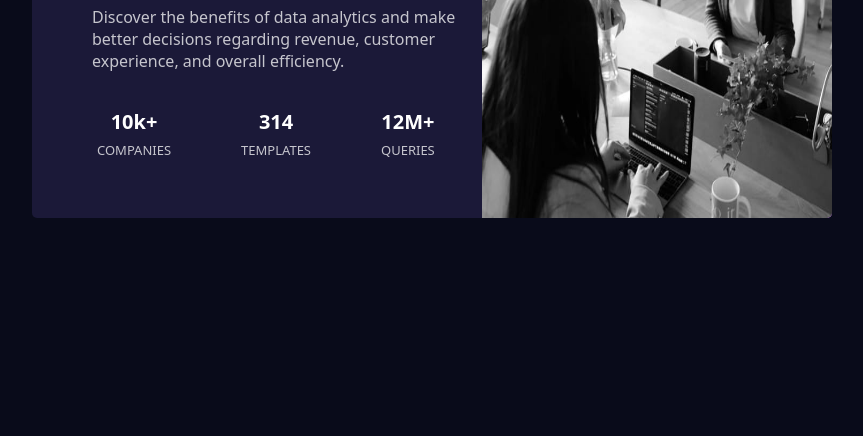
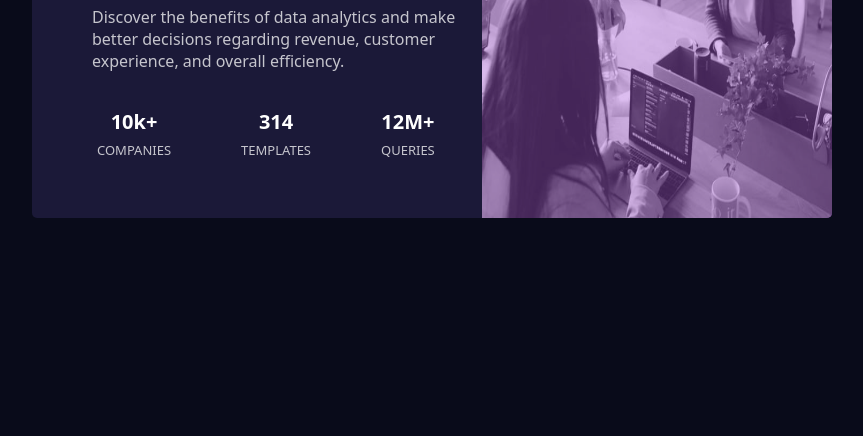
Before and after one commit to bcharles890/Frontend-Mentor---Stats-preview-card-component-main, a plain HTML site: page src/index.html in a window 1280 px wide. Shown: the part 364-800 px from the top of the page, without its empty margins (208-1071 px from the left). Drawn offline with Linux system fonts and the light colour scheme; a web font is replaced by a local one.

Commit message:
fixed issue with color chang of pic by opacity

```diff
--- a/src/style.css
+++ b/src/style.css
@@ -116,9 +116,11 @@
     #img-container{
         display: flex;
         justify-content: center;
-        background-color: hsla(277, 64%, 61%, .6);
-        z-index: 1;
+        background-color: hsl(277, 64%, 61%);
+        z-index: -1;
         border-radius: 0px 5px 5px 0px;
+        height: 380px;
+        width: 350px;
 
     }
 
@@ -126,9 +128,11 @@
 
        height: 380px;
        width: 350px;
-       background-color: hsl(277, 64%, 61%);
+       background-color: hsl(277, 64%, 61%,);
        border-radius: 0px 5px 5px 0px;
-       z-index: -1;
+       z-index: 1;
+       opacity: .6;
+
 
 
 
```
